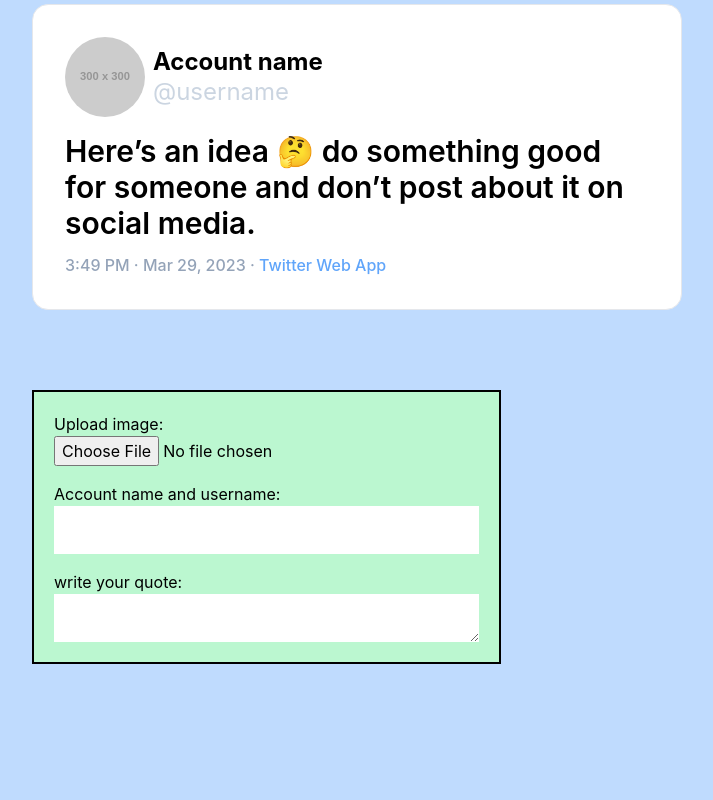
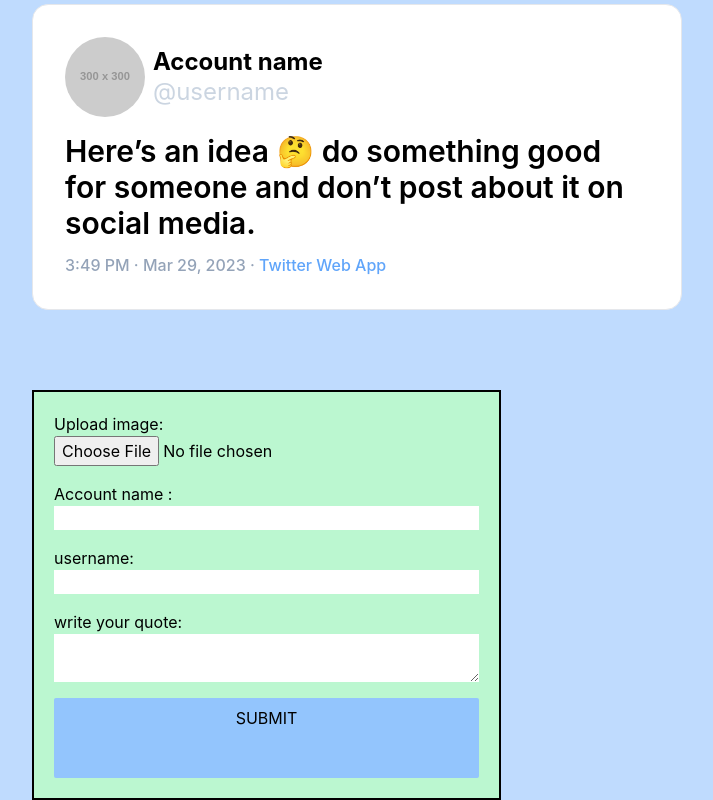
Before and after one commit to fadelun/tweet-generator, a Vue app: page / in a window 1280 px wide. Shown: the part 243-1043 px from the top of the page, without its empty margins (283-996 px from the left). Before the commit the page ends 907 px from the top, so only its background shows below. Built offline with nearby package versions, Linux system fonts and the light colour scheme.

Commit message:
add html2canvas package

```diff
--- a/package.json
+++ b/package.json
@@ -9,6 +9,7 @@
     "preview": "vite preview"
   },
   "dependencies": {
+    "html2canvas": "^1.4.1",
     "moment": "^2.29.4",
     "vue": "^3.2.47"
   },
--- a/src/components/InputForm.vue
+++ b/src/components/InputForm.vue
@@ -7,11 +7,14 @@
       <input type="file" id="uplaod-image" accept="image/jpg, image/png" />
     </div>
     <div class="input-section mb-4 flex flex-col">
-      <label for="name-input">Account name and username:</label>
+      <label for="name-input">Account name :</label>
       <input type="text" name="account-name" v-model="user.name" />
+    </div>
+    <div class="input-section mb-4 flex flex-col">
+      <label for="name-input">username:</label>
       <input type="text" name="username" v-model="user.username" />
     </div>
-    <div class="input-section flex flex-col">
+    <div class="input-section flex flex-col mb-4">
       <label for="tweet">write your quote:</label>
       <textarea
         v-model="user.tweet"
@@ -21,10 +24,40 @@
         rows="2"
       ></textarea>
     </div>
+    <a
+      class="btn-generate block w-full h-20 text-center py-2 px-4 bg-blue-300 rounded-sm"
+    >
+      SUBMIT
+    </a>
   </form>
 </template>
 <script setup>
-import { inject } from "vue";
+import { inject, onMounted, onUnmounted } from "vue";
+import html2canvas from "html2canvas";
 
 const user = inject("user");
+onMounted(() => {
+  const target = document.querySelector(".twitter-card");
+  const button = document.querySelector(".btn-generate");
+  const generateImage = (e) => {
+    e.preventDefault();
+    console.log("berhasil");
+    html2canvas(target).then((canvas) => {
+      const base64image = canvas.toDataURL("image/png");
+      let anchor = document.createElement("a");
+      anchor.setAttribute("href", base64image);
+      anchor.setAttribute("download", "my-tweet.png");
+      anchor.click();
+      anchor.remove();
+    });
+  };
+
+  // masih banyak error di console
+
+  button.addEventListener("click", generateImage);
+});
+
+// onUnmounted(() => {
+//   anchor.remove();
+// });
 </script>
--- a/src/components/TheCard.vue
+++ b/src/components/TheCard.vue
@@ -1,5 +1,7 @@
 <template>
-  <div class="card bg-white w-[650px] min-h-[300px] border p-8 rounded-2xl">
+  <section
+    class="twitter-card bg-white w-[650px] min-h-[300px] border p-8 rounded-2xl"
+  >
     <div class="card-profile w-full flex items-center gap-x-2 mb-4">
       <ProfileImage />
       <UserName />
@@ -8,7 +10,7 @@
       <TheQuote />
       <TheDate />
     </div>
-  </div>
+  </section>
 </template>
 <script setup>
 import ProfileImage from "./ProfileImage.vue";
--- a/src/components/TheDate.vue
+++ b/src/components/TheDate.vue
@@ -8,7 +8,6 @@
 </template>
 <script setup>
 import { computed } from "vue";
-
 import moment from "moment";
 
 const date = new Date();
--- a/src/main.js
+++ b/src/main.js
@@ -1,4 +1,6 @@
 import { createApp } from 'vue'
+
+// import html2canvas from 'html2canvas';
 import './style.css'
 import App from './App.vue'
 
```
Also changed, not shown: 1 other file (tests, documents, lock files or other folders).
